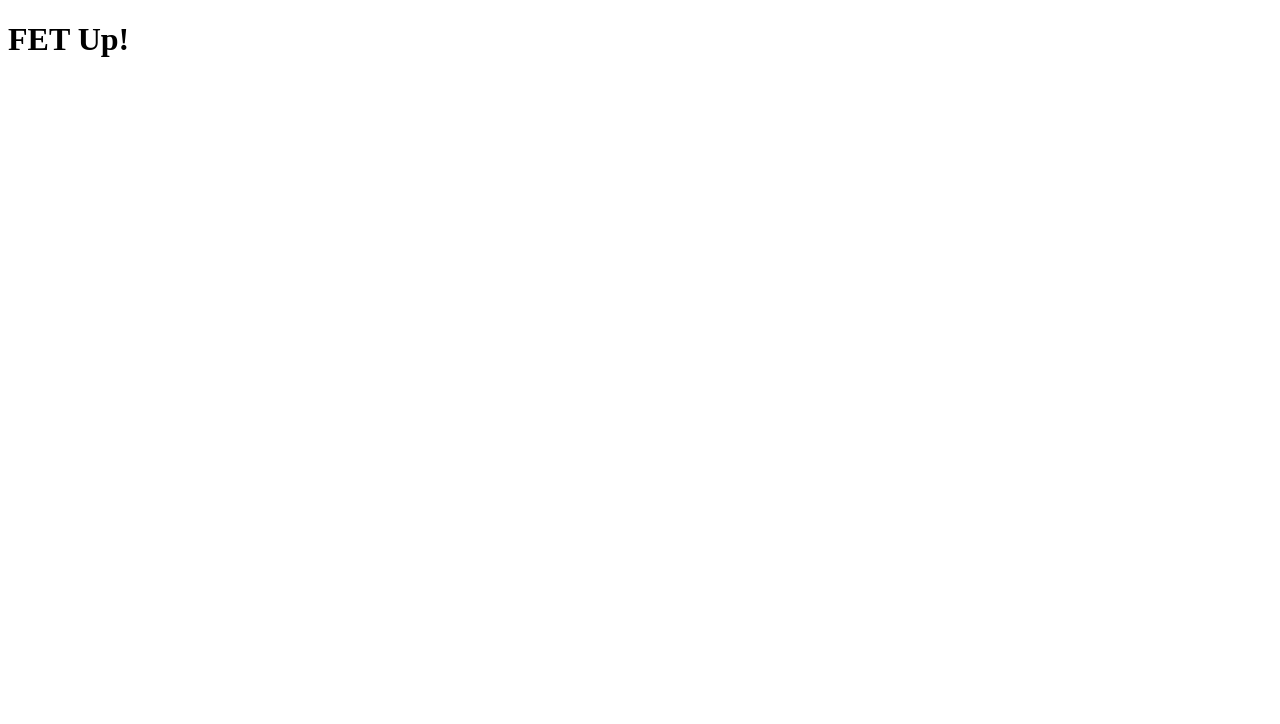
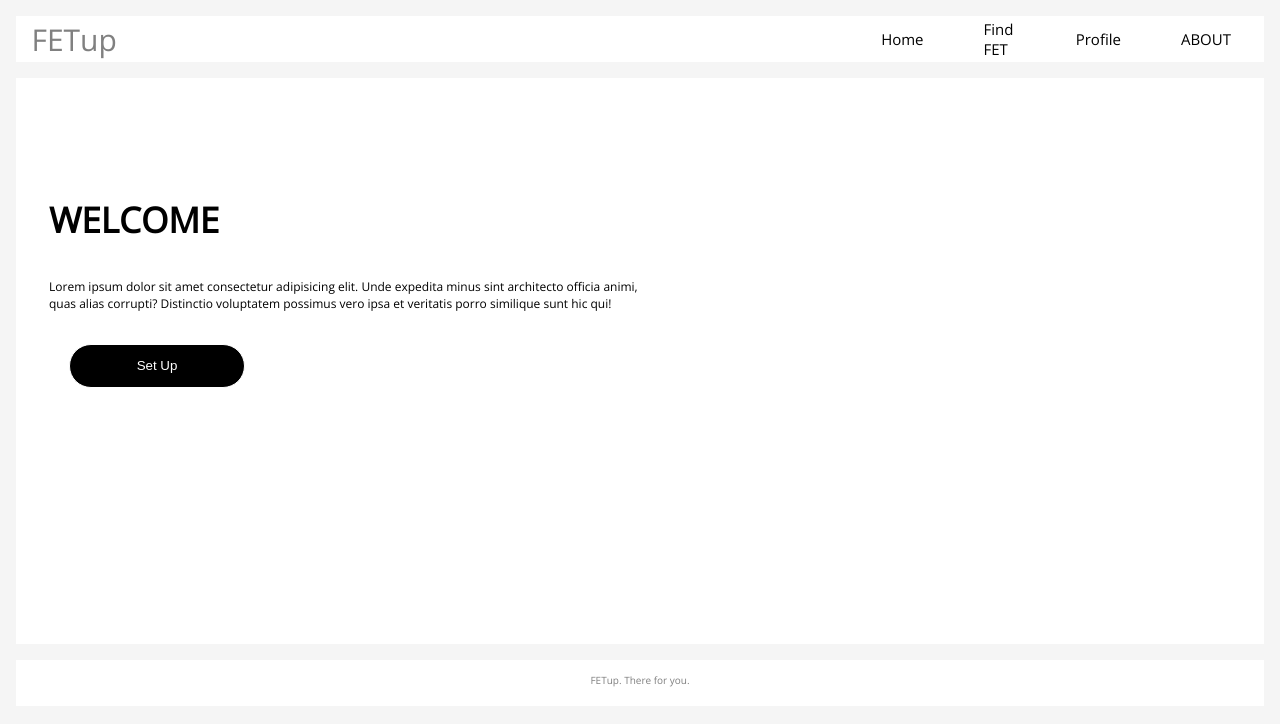
Before and after one commit to kairuler/FETup, a plain HTML site: page index.html in a window 1280 px wide. Drawn offline with nearby package versions, Linux system fonts and the light colour scheme.

Commit message:
Added home page
Added html and css stylesheet for the home page.

```diff
--- a/index.html
+++ b/index.html
@@ -2,39 +2,50 @@
 <html lang="en">
 
 <head>
-    <meta charset="UTF-8">
-    <meta http-equiv="X-UA-Compatible" content="IE=edge">
-    <meta name="viewport" content="width=device-width, initial-scale=1.0">
-    <meta name="google-signin-client_id" content="374767743519-h4du4gkhivmltj0ho79ijdfeom4lh1ug.apps.googleusercontent.com">
-    <title>FETUp</title>
+    <meta charset="UTF-8" />
+    <meta http-equiv="X-UA-Compatible" content="IE=edge" />
+    <meta name="viewport" content="width=device-width, initial-scale=1.0" />
+    <link rel="preconnect" href="https://fonts.googleapis.com" />
+    <link rel="preconnect" href="https://fonts.gstatic.com" crossorigin />
+    <link href="https://fonts.googleapis.com/css2?family=Playfair+Display:wght@500&display=swap" rel="stylesheet" />
+    <link rel="stylesheet" href="styles.css" />
+    <link rel="preconnect" href="https://fonts.googleapis.com">
+    <link rel="preconnect" href="https://fonts.gstatic.com" crossorigin>
+    <link href="https://fonts.googleapis.com/css2?family=Open+Sans&display=swap" rel="stylesheet">
+    <title>Home</title>
 </head>
 
 <body>
-    <h1>FET Up!</h1>
-    <div id="my-signin2"></div>
-    <script>
-        function onSuccess(googleUser) {
-            console.log('Logged in as: ' + googleUser.getBasicProfile().getName());
-        }
-        function onFailure(error) {
-            console.log(error);
-        }
-        function renderButton() {
-            gapi.signin2.render('my-signin2', {
-                'scope': 'profile email',
-                'width': 240,
-                'height': 50,
-                'longtitle': true,
-                'theme': 'dark',
-                'ux_mode': 'redirect',
-                'redirect_uri': 'https://kairuler.github.io/FETup/about.html',
-                'onsuccess': onSuccess,
-                'onfailure': onFailure
-            });
-        }
-    </script>
+    <div class="header">
+        <p id="logo"><a href="index.html">FETup</a></p>
+        <div id="empty"></div>
+        <div id="options">
+            <a href="#home" class="link">Home</a>
+            <a href="#home" class="link">Find FET</a>
+            <a href="#home" class="link">Profile</a>
+            <a href="#home" class="link">ABOUT</a>
+        </div>
+    </div>
 
-    <script src="https://apis.google.com/js/platform.js?onload=renderButton" async defer></script>
+    <div class="introduction">
+        <div class="introductionbox">
+            <p id="intro-big-text"><strong>WELCOME</strong></p>
+            <p id="introtext">
+                Lorem ipsum dolor sit amet consectetur adipisicing elit. Unde expedita minus sint architecto officia
+                animi,
+                quas alias corrupti? Distinctio voluptatem possimus vero ipsa et veritatis porro similique sunt hic qui!
+            </p>
+            <div id="signup-button">
+                <button type="button" onclick="alert('The Setup will be done soon')">
+                    Set Up
+                </button>
+            </div>
+        </div>
+    </div>
+
+    <footer>
+        <p>FETup. There for you.</p>
+    </footer>
 </body>
 
 </html>
--- /dev/null
+++ b/styles.css
@@ -0,0 +1,131 @@
+html,
+body {
+    font-family: 'Open Sans', sans-serif;
+    width: 100%;
+    height: 100%;
+    margin: 0px;
+    padding: 0px;
+    overflow-x: hidden;
+    background-color: whitesmoke;
+}
+
+.header,
+footer,
+.introduction {
+    background-color: white;
+    color: #F9FAF8;
+    height: 5%;
+    border: 3px solid white;
+    margin: 1em;
+}
+
+.header {
+    display: flex;
+}
+
+#options {
+    flex: 1 0 0%;
+    display: flex;
+    align-items: center;
+    justify-content: end;
+}
+
+#empty {
+    flex: 1 0 0%;
+}
+
+.link {
+    margin: 1em 2em;
+    color: black;
+    font-size: 15px;
+    text-decoration: none;
+    position: relative;
+}
+
+.link:hover {
+    color: grey;
+}
+
+.link::before {
+    content: '';
+    position: absolute;
+    bottom: 0;
+    right: 0;
+    width: 0;
+    height: 2px;
+    background-color: grey;
+    transition: width 0.6s cubic-bezier(0.25, 1, 0.5, 1);
+}
+
+@media (hover: hover) and (pointer: fine) {
+    .link:hover::before {
+        left: 0;
+        right: auto;
+        width: 100%;
+    }
+}
+
+#logo {
+    float: left;
+    flex: 1 0 0%;
+    display: flex;
+    align-items: center;
+    justify-content: start;
+    padding-left: 1%;
+}
+
+#logo a {
+    color: grey;
+    font-size: 30px;
+    text-decoration: none;
+}
+
+.introduction {
+    display: flex;
+    color: black;
+    height: 70%;
+
+}
+
+.introductionbox {
+    flex: 0.5 0 0%;
+    padding: 5em 30px;
+}
+
+#intro-big-text {
+    font-size: 35px;
+    font-weight: bolder;
+}
+
+#introtext {
+    font-size: 12px;
+}
+
+.introduction button {
+    background-color: black;
+    border: 1px solid white;
+    color: white;
+    padding: 1em 5em;
+    margin: 20px;
+
+    text-align: center;
+    text-decoration: none;
+    transition-duration: 0.4s;
+    cursor: pointer;
+    border-radius: 40px;
+}
+
+.introduction button:hover {
+    background-color: white;
+    color: #1F2937;
+}
+
+footer {
+    height: 5%;
+}
+
+footer p {
+    font-size: 10px;
+    text-align: center;
+    color: grey;
+}
```
